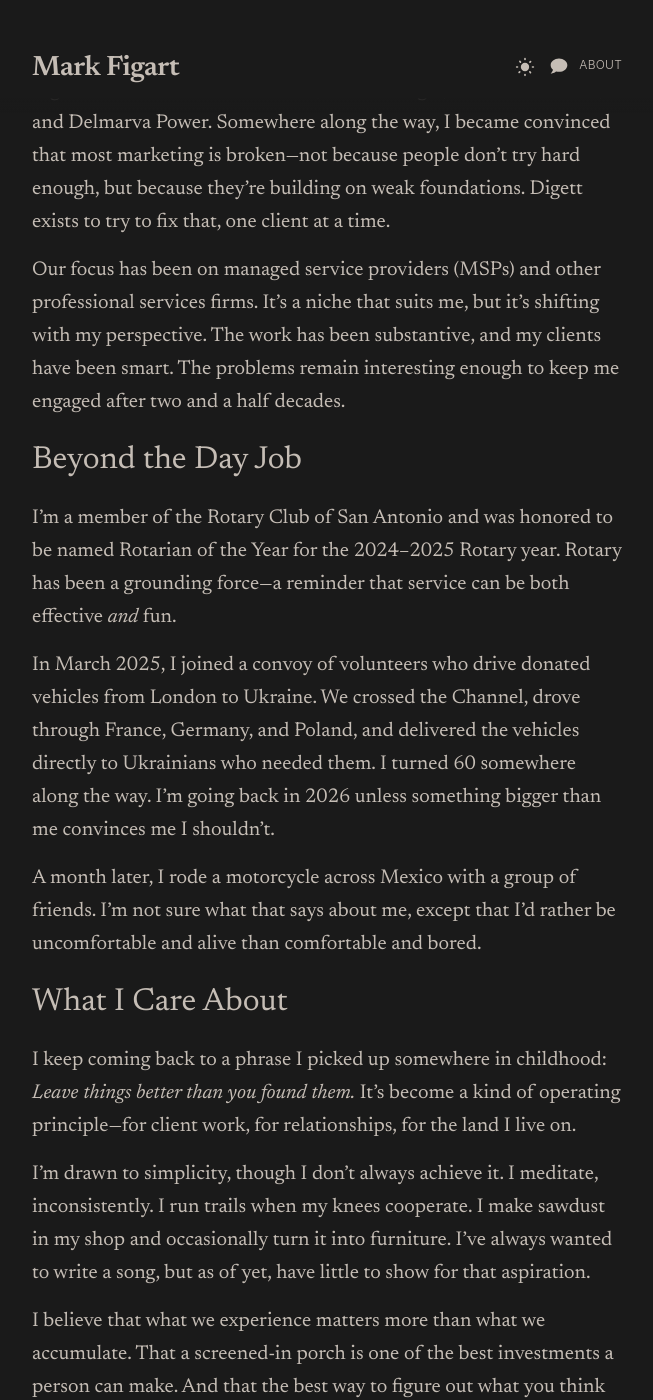
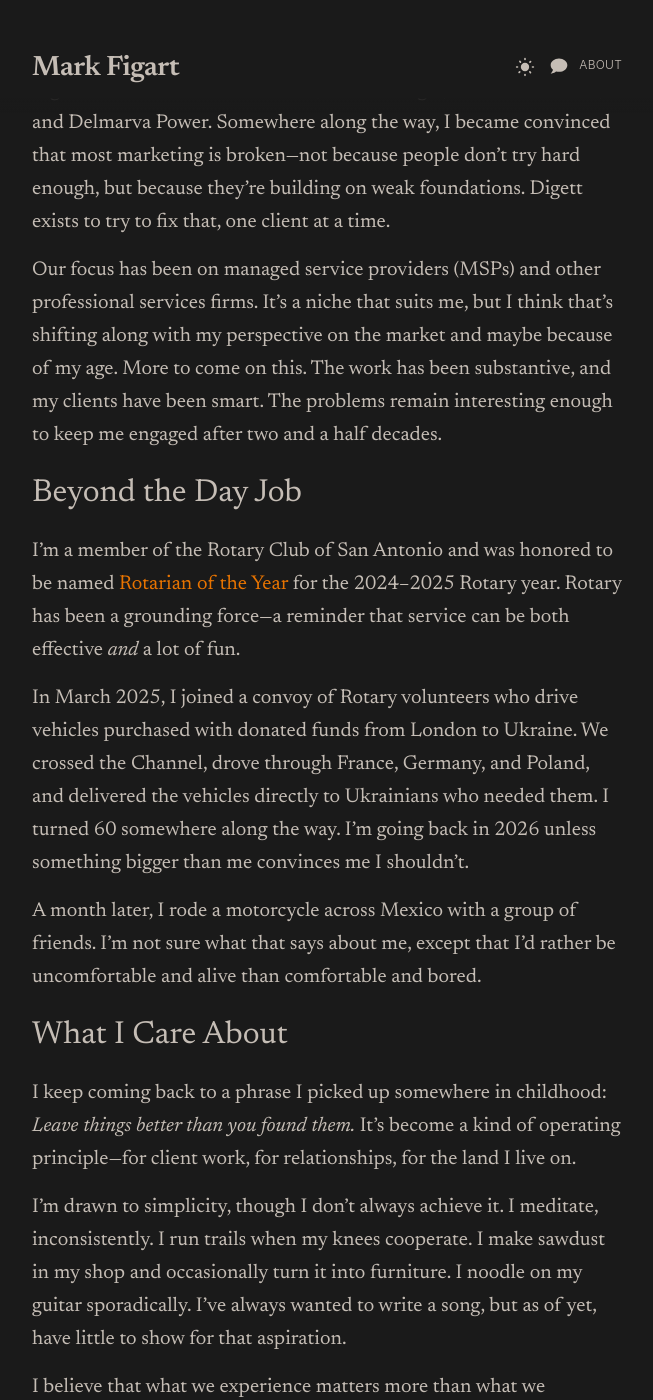
Before and after one commit to figart/60, a Jekyll site: the page built from _pages/about.markdown, in a window 1280 px wide and 1400 px high, scrolled down 813 px. Shown: the whole window, without its empty margins (313-966 px from the left). Built offline with Jekyll 4.4.1, drawn with Linux system fonts in a browser that asks for light colours; some of the changed text lies outside the part shown.

Commit message:
Update About page content
- Refine business focus description
- Add link to Rotarian of Year announcement
- Clarify Ukraine convoy details
- Minor wording improvements throughout

Co-Authored-By: Claude Sonnet 4.5 <noreply@anthropic.com>

```diff
--- a/_pages/about.markdown
+++ b/_pages/about.markdown
@@ -17,13 +17,13 @@ I've spent most of my career helping businesses figure out how to connect with t
 
 Before Digett, I held a senior management position at Emerging, a Houston-based consultancy, and did extended engagements with organizations like Goldman Sachs, Schlumberger, AIM Investments, and Delmarva Power. Somewhere along the way, I became convinced that most marketing is broken—not because people don't try hard enough, but because they're building on weak foundations. Digett exists to try to fix that, one client at a time.
 
-Our focus has been on managed service providers (MSPs) and other professional services firms. It's a niche that suits me, but it's shifting with my perspective. The work has been substantive, and my clients have been smart. The problems remain interesting enough to keep me engaged after two and a half decades.
+Our focus has been on managed service providers (MSPs) and other professional services firms. It's a niche that suits me, but I think that's shifting along with my perspective on the market and maybe because of my age. More to come on this. The work has been substantive, and my clients have been smart. The problems remain interesting enough to keep me engaged after two and a half decades.
 
 ## Beyond the Day Job
 
-I'm a member of the Rotary Club of San Antonio and was honored to be named Rotarian of the Year for the 2024–2025 Rotary year. Rotary has been a grounding force—a reminder that service can be both effective _and_ fun.
+I'm a member of the Rotary Club of San Antonio and was honored to be named [Rotarian of the Year](https://www.rotarysa.org/news/rotary-club-of-san-antonio-honors-four-members-at-annual-awards-presentation) for the 2024–2025 Rotary year. Rotary has been a grounding force—a reminder that service can be both effective _and_ a lot of fun.
 
-In March 2025, I joined a convoy of volunteers who drive donated vehicles from London to Ukraine. We crossed the Channel, drove through France, Germany, and Poland, and delivered the vehicles directly to Ukrainians who needed them. I turned 60 somewhere along the way. I'm going back in 2026 unless something bigger than me convinces me I shouldn't.
+In March 2025, I joined a convoy of Rotary volunteers who drive vehicles purchased with donated funds from London to Ukraine. We crossed the Channel, drove through France, Germany, and Poland, and delivered the vehicles directly to Ukrainians who needed them. I turned 60 somewhere along the way. I'm going back in 2026 unless something bigger than me convinces me I shouldn't.
 
 A month later, I rode a motorcycle across Mexico with a group of friends. I'm not sure what that says about me, except that I'd rather be uncomfortable and alive than comfortable and bored.
 
@@ -31,21 +31,17 @@ A month later, I rode a motorcycle across Mexico with a group of friends. I'm no
 
 I keep coming back to a phrase I picked up somewhere in childhood: *Leave things better than you found them.* It's become a kind of operating principle—for client work, for relationships, for the land I live on.
 
-I'm drawn to simplicity, though I don't always achieve it. I meditate, inconsistently. I run trails when my knees cooperate. I make sawdust in my shop and occasionally turn it into furniture. I've always wanted to write a song, but as of yet, have little to show for that aspiration.
+I'm drawn to simplicity, though I don't always achieve it. I meditate, inconsistently. I run trails when my knees cooperate. I make sawdust in my shop and occasionally turn it into furniture. I noodle on my guitar sporadically. I've always wanted to write a song, but as of yet, have little to show for that aspiration.
 
-I believe that what we experience matters more than what we accumulate. That a screened-in porch is one of the best investments a person can make. And that the best way to figure out what you think is to write it down.
+I believe that what we experience matters more than what we accumulate, that a screened-in porch is one of the best investments a person can make, and that the best way to figure out what you think is to write it down.
 
 ## Get in Touch
 
-If you want to talk about marketing, business, Ukraine, motorcycles, woodworking, or anything else, I'm easy to find:
+If you want to talk about marketing, business, Ukraine, motorcycling, woodworking, or anything else, I'm easy to find:
 
 - [Send me an email](#){:.contact-link}
 - **LinkedIn:** [linkedin.com/in/figart](https://www.linkedin.com/in/figart/)
-- **Digett:** [digett.com](https://www.digett.com)
-
-
-
-*[Photo placeholder: Something real—porch, trail, shop, or convoy. Not a headshot in a suit.]*
+- **Digett:** [digett.com](https://www.digett.com
 
 
 ### For my fellow geeks
```
